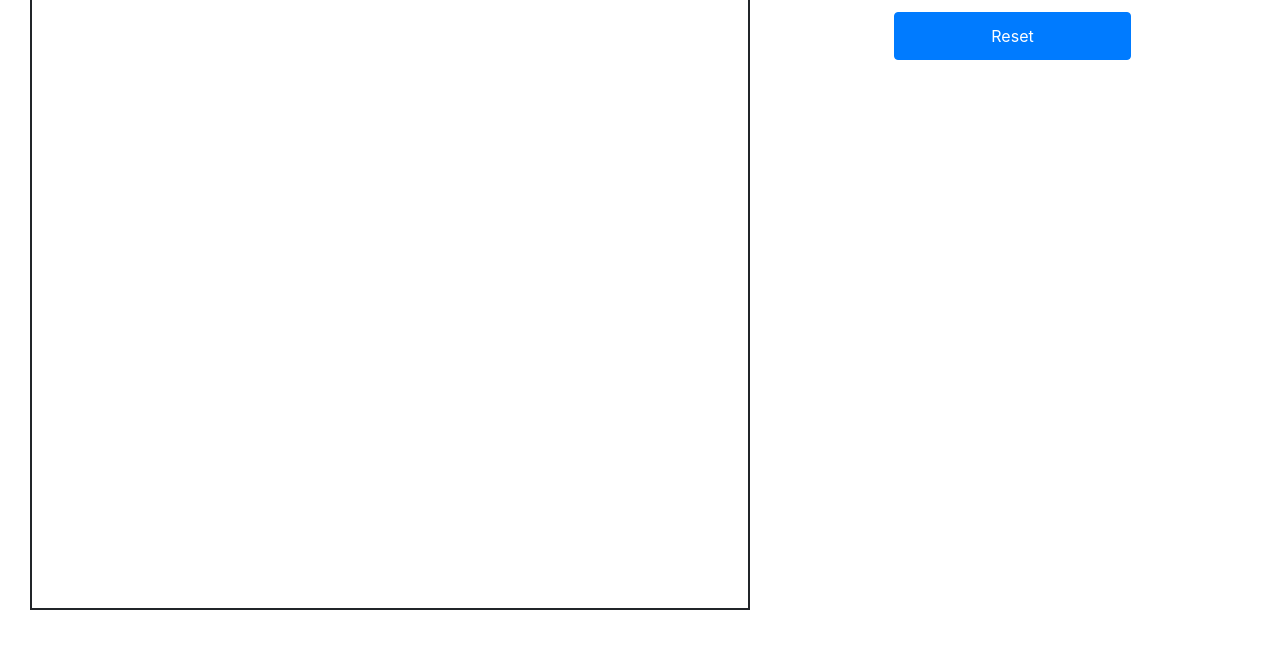
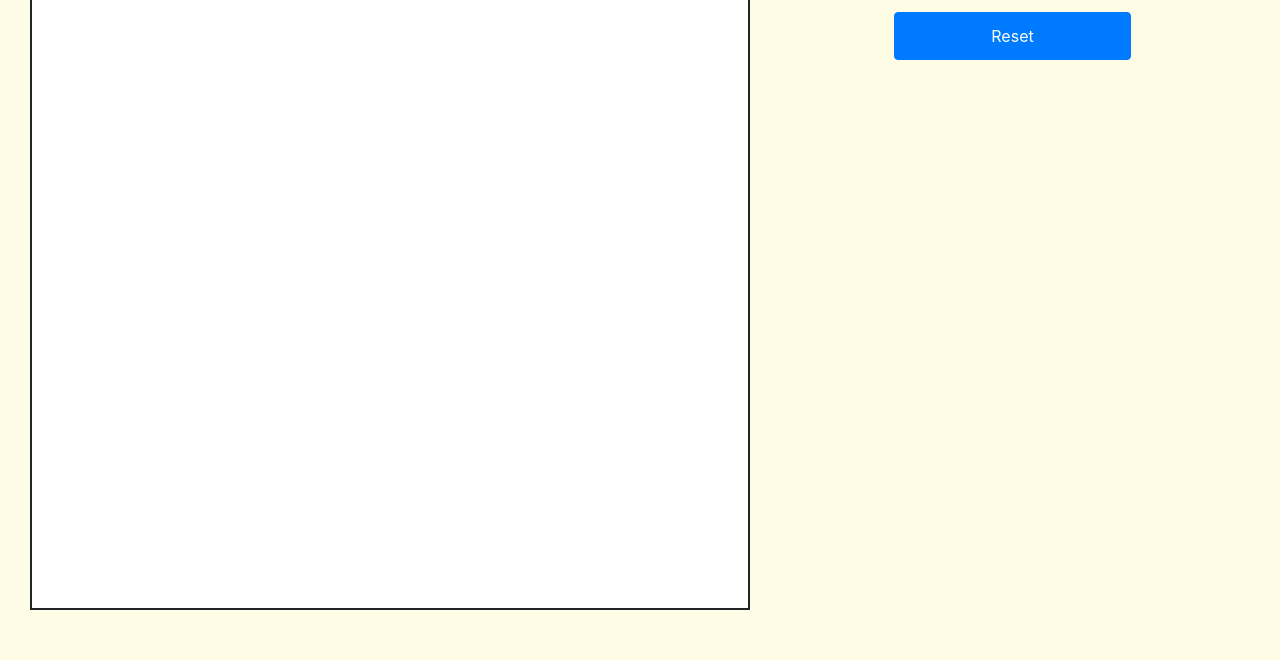
Before and after one commit to ishaansarna/etch-a-sketch, a plain HTML site: page index.html in a window 1280 px wide. Shown: the part 140-800 px from the top of the page. Drawn offline with nearby package versions, Linux system fonts and the light colour scheme.

Commit message:
added new features and bugs

```diff
--- a/script.js
+++ b/script.js
@@ -27,6 +27,7 @@ function createDivs(n) {
             div.id = `box-${i}-${j}`;
             div.style.gridColumn = `${i} / ${i+1}`;
             div.style.gridRow = `${j} / ${j+1}`;
+            div.style.backgroundColor = 'white';
             canvas.appendChild(div);
         }
     }
--- a/style.css
+++ b/style.css
@@ -1,5 +1,9 @@
 body {
     #overflow: hidden;
+    background-color: #fffce6;
+    background-repeat: no-repeat;
+    background-attachment: fixed;
+    background-size: cover;
 }
 
 .wrapper {
```
Also changed, not shown: 1 other file.
